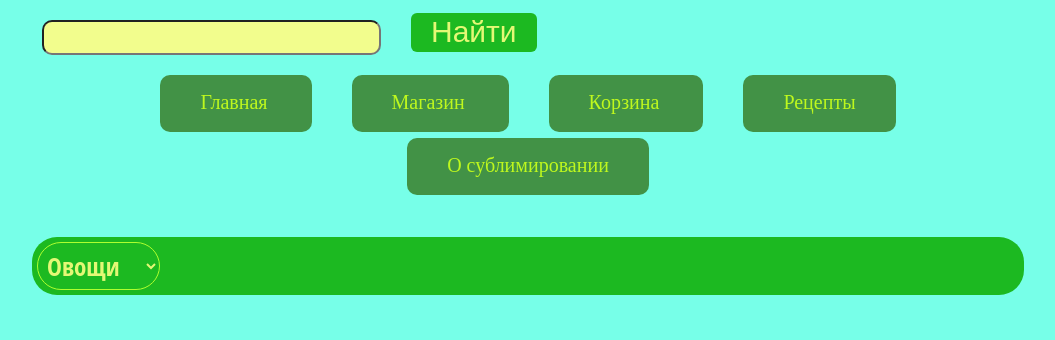
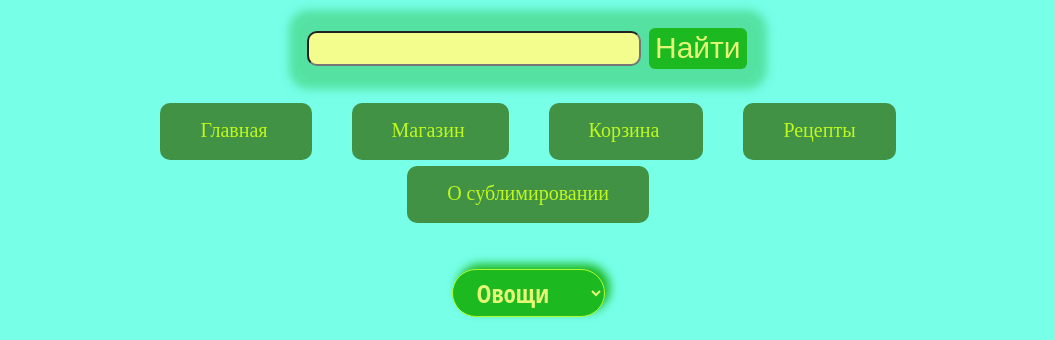
Before and after one commit to Sapronov-Nikolay/sublim, a Django app: page /shop/ in a window 1280 px wide. Shown: the top 340 px of the page, without its empty margins (112-1167 px from the left). Run offline with Django 5.2, Linux system fonts and the light colour scheme; data comes from the database, SQL or seed files in the repository.

Commit message:
Наведён порядок в css для поисковой системы Выровнены и оцентрованы объекты поисковой системы Поправлена кнопка выбора категорий.

```diff
--- a/sublim/main/templates/main/menu.html
+++ b/sublim/main/templates/main/menu.html
@@ -2,14 +2,16 @@
 <link rel="shortcut icon" type="image/png" href="{% static 'main/img/xmas_icon_260233.ico' %}" >
 
 <link rel="stylesheet" href="{% static 'main/css/menu.css' %}">
+<link rel="stylesheet" href="{% static 'main/css/search.css' %}">
 <title>{% block title %}Меню{% endblock %}</title>
-<div>
-    <form action={% url 'search' %} method="post">
+<div class="menu-search-all">
+    <form class="menu-form-search" action={% url 'search' %} method="post">
     {% csrf_token %}
-        <p class="search"><input id="srh" name="poisk" type="text">   <!--Поле для ввода поисковых запросов-->
+        <div class="menu-div-field-search">
+            <input class="menu-input-field-text-search" name="poisk" type="text">   <!--Поле для ввода поисковых запросов-->
         {{ good_form_auto_gen }}
-        <input class="menu-search-submit" type='submit' value='Найти'>
-        </p>
+            <input class="menu-search-submit" type='submit' value='Найти'>
+        </div>
     </form>
 </div>
 
--- a/sublim/main/templates/main/tovars.html
+++ b/sublim/main/templates/main/tovars.html
@@ -7,15 +7,16 @@
 <script src="{% static 'main/js/cart.js' %}"> </script>
 {% include 'main/menu.html' %} <!--Отображает параметры из menu.html и header_footer.html-->
 
+    <!--Кнопка с выпадающем меню-->
 <form class="tovars-form-category" action="/shop/">
     {% csrf_token %}
-    <!--Кнопка с выпадающем меню-->
+
     <select class="tovars-select-category" onchange="this.form.submit()" name="category">
         {% for slug in categories %}
             {% if slug.id == cat_selected %}
-                <option selected>{{slug}}</option>
+                <option class="menu-option-selected_slug" selected>{{slug}}</option>
             {% else %}
-                <option>{{slug}}</option>
+                <option class="menu-option-selected_slug">{{slug}}</option>
             {% endif %}
         {% endfor %}
     </select>
--- a/sublim/main/views.py
+++ b/sublim/main/views.py
@@ -64,6 +64,9 @@ def search(request):
         # print(request.POST['poisk'])
         goods = Good.objects.filter(namegood=request.POST['poisk']) #.lower() С ним не работает поиск
 
+    categ = ""
+    for a in Category.objects.all():
+        categ += a.categoriya
 
     return render(
         request,
--- a/sublim/static/main/css/body.css
+++ b/sublim/static/main/css/body.css
@@ -30,48 +30,6 @@ body {
 
 }
 
-
-
-/* ПОЛЕ ВВОДА В ПОИСКОВИКЕ */
-#srh {
-    background-color: #f2fd8d;
-    padding: 8px;
-    padding-right: 150px;
-    margin-right: 25px;
-    margin-left: 10px;
-    border-radius: 10px;
-}
-/* ПОЛЕ ВВОДА В ПОИСКОВИКЕ ПРИ ВВОДЕ */
-#srh:active {
-    background-color: #f2fd8d;
-    padding: 8px;
-    padding-right: 150px;
-    margin-right: 25px;
-    margin-left: 10px;
-    border-radius: 10px;
-}
-
-
-/* КНОПКА НАЙТИ */
-.menu-search-submit {
-    border: none;
-    background-color: #1cb921;
-    color: #e4f875;
-    font-size: 30px;
-    padding-left: 20px;
-    padding-right: 20px;
-    padding-bottom: 3px;
-    padding-top: 2px;
-    margin-top: 5px;
-    margin-left: 1px;
-    border-radius: 6px;
-}
-
-/* КНОПКА НАЙТИ ПРИ НАВЕДЕНИИ */
-.menu-search-submit:hover {
-    background-color: #26e22d;
-    color: #e4f875;
-}
 
 #tovars {
     background-color: #80ff00cb;
--- a/sublim/static/main/css/menu.css
+++ b/sublim/static/main/css/menu.css
@@ -3,8 +3,8 @@ ul.nav {
     text-align: center;
     margin: 10px;
     padding-bottom: 3%;
+}
 
-}
 
 ul.top_menu {
     padding: 20px;
@@ -33,6 +33,7 @@ ul.top_menu {
 li {
     background-attachment: 2px;
 }
+
 /* КНОПКИ ДОБАВИТЬ В КАРТОЧКАХ ТОВАРОВ */
 .tovars-table-dobavit-quantity {
     border: none;
@@ -112,6 +113,7 @@ a {
 a:hover {
     color: #f3fcf8fd;
 }
+
 /* Убрано подчёркивание с текстовых сылок */
 a:visited {
     text-decoration: none;
--- a/sublim/static/main/css/menu_category.css
+++ b/sublim/static/main/css/menu_category.css
@@ -1,9 +1,8 @@
-/* Выпадающее меню */
+/* Кнопка для выпадающего меню категорий = for tovars.html in menu_category.css*/
 .tovars-form-category {
-    display:block;
+    text-align: center;
     border-radius: 25px;
     font-family: Open Sans Condensed, sans-serif;
-    background-color: #1cb921;
     color: #e4f875;
     padding: 5px;
     font-size: 25px;
@@ -12,28 +11,37 @@
 }
 /* ПОЛЕ ВЫБОРА КАТЕГОРИЙ ТОВАРОВ */
 .tovars-select-category {
+    text-align: left;
     font-family: Open Sans Condensed, sans-serif;
     background-color: #1cb921;
     transition: background-color 1s ease-in-out;
     color: #e4f875;
     padding: 5px;
+    padding-left: 20px;
+    padding-right: 20px;
     font-size: 25px;
     border-color: #adff2f;
     border-radius: 25px;
-    position: 50px;
 }
-/* ПОЛЕ ВЫБОРА КАТЕГОРИЙ ТОВАРОВ ПРИ НАВЕДЕНИИ КУРСОРА */
+/* КНОПКА КАТЕГОРИЙ ТОВАРОВ ПРИ НАВЕДЕНИИ КУРСОРА */
 .tovars-select-category:hover {
     transition: box-shadow, color, 0.3s ease-in-out;
     box-shadow: 5px -5px 10px 0px #105215be;
-    color: rgb(250, 227, 17);
+    color: #adff2f;
     border-color: #466911;
 }
+/* КНОПКА КАТЕГОРИЙ ТОВАРОВ ПРИ ОТВЕДЕНИИ КУРСОРА */
+.tovars-select-category:not(hover) {
+    transition: box-shadow, color, 0.3s ease-in-out;
+    box-shadow: 5px -5px 10px 0px #1cb921;
+}
 /* ПОЛЕ ВЫПАДАБЩЕГО МЕНЮ КАТЕГОРИИ */
-.tovars-form-category:active {
-    margin-block-start: 0.1lh;
-    line-height: 0, 1,2;
-    color: currentColor;
-    transition: line-height 0.5s, color 0.5s;
-    border-color: #466911;
+
+
+.menu-option-selected_slug {
+    background-color: #2fff6db6;
 }
+
+.menu-option-selected_slug:active {
+    background-color: rgba(255,255,255,.1);
+}
--- /dev/null
+++ b/sublim/static/main/css/search.css
@@ -0,0 +1,58 @@
+                    /* ПОИСКОВАЯ СИСТЕМА */
+/* Поле, где лежит вся поисковая система = for menu.html in search.css */
+.menu-search-all {
+  margin: auto;  /* Может пригодиться в дальнейшем */
+}
+/* Поле в котором лежит поле menu-div-field-search = for menu.html in search.css */
+.menu-form-search {
+  text-align: center; /* Центрует форму по центру */
+  border-radius: 100px;
+  margin: 2%;
+
+}
+/* Область где находятся поисковое поле и кнопка найти = for menu.html in search.css */
+.menu-div-field-search {
+  display: inline-flex; /* заставляет прижиматься и обтекать содержимое */
+  background-color: #4fdd96dc;
+  box-shadow: 0 0 10px 10px #4fdd96dc;
+  padding-bottom: 5px;
+  padding-top: 3px;
+  padding-right: 10px;
+  border-radius: 10px;
+}
+
+                    /* ОБЛАСТЬ ВВОДА И КНОПКА НАЙТИ */
+/* ПОЛЕ ВВОДА В ПОИСКОВИКЕ = for menu.html in search.css */
+.menu-input-field-text-search[type="text"] {
+  background-color: #f2fd8d;
+  width: 45ch;  /* Задаёт количество символов, видимых от края до края в поле ввода */
+  padding: 8px;
+  margin: 8px;
+  border-radius: 10px;
+}
+/* ПОЛЕ ВВОДА В ПОИСКОВИКЕ ПРИ ВВОДЕ = for menu.html in search.css */
+.menu-input-field-text-search[type="text"]:active {
+  background-color: #f2fd8d;
+  width: 45ch;  /* Задаёт количество символов, видимых от края до края в в поле ввода */
+  padding: 8px;
+  margin: 8px;
+  border-radius: 10px;
+}
+
+
+/* КНОПКА НАЙТИ = for menu.html in search.css */
+.menu-search-submit {
+  border: none;
+  text-align: center;
+  background-color: #1cb921;
+  color: #e4f875;
+  font-size: 30px;
+  margin-top: 5px;
+  margin-bottom: 5px;
+  border-radius: 6px;
+}
+/* КНОПКА НАЙТИ ПРИ НАВЕДЕНИИ = for menu.html in search.css */
+.menu-search-submit:hover {
+  background-color: #26e22d;
+  color: #e4f875;
+}
```
